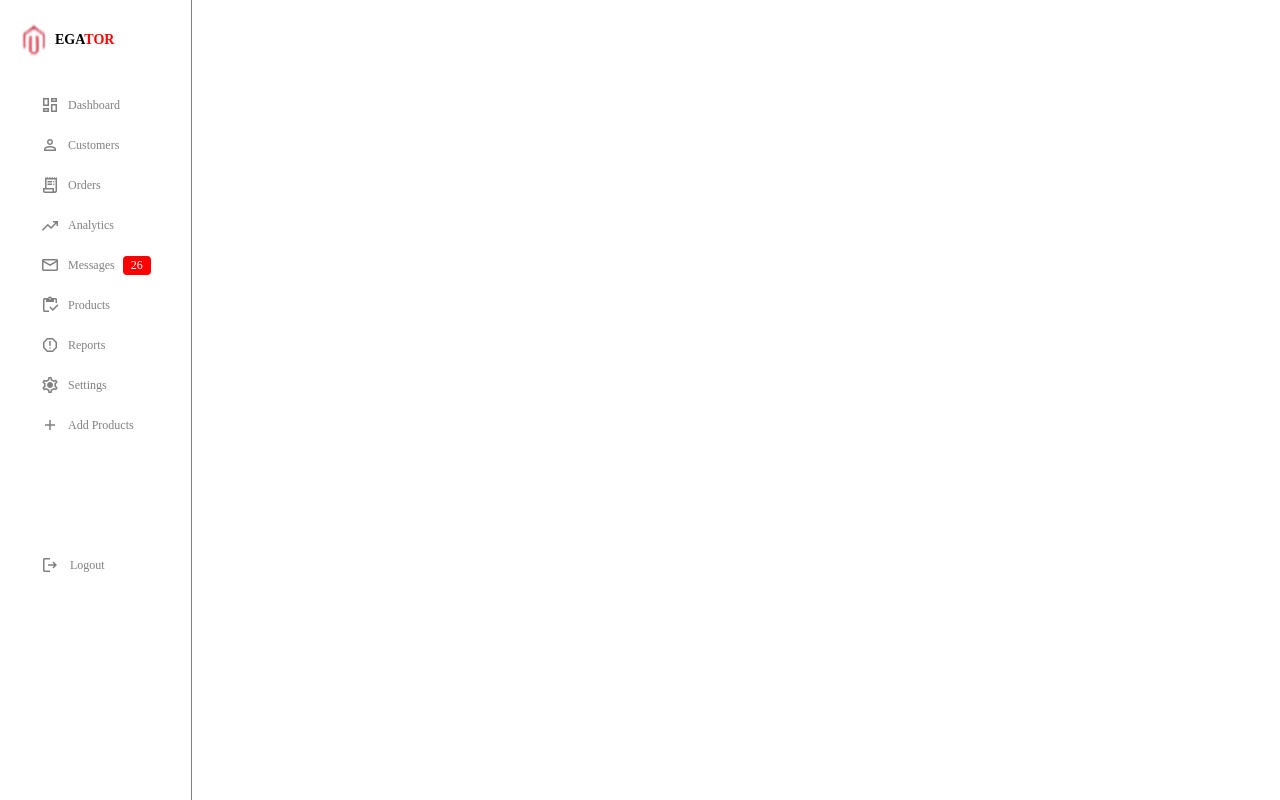
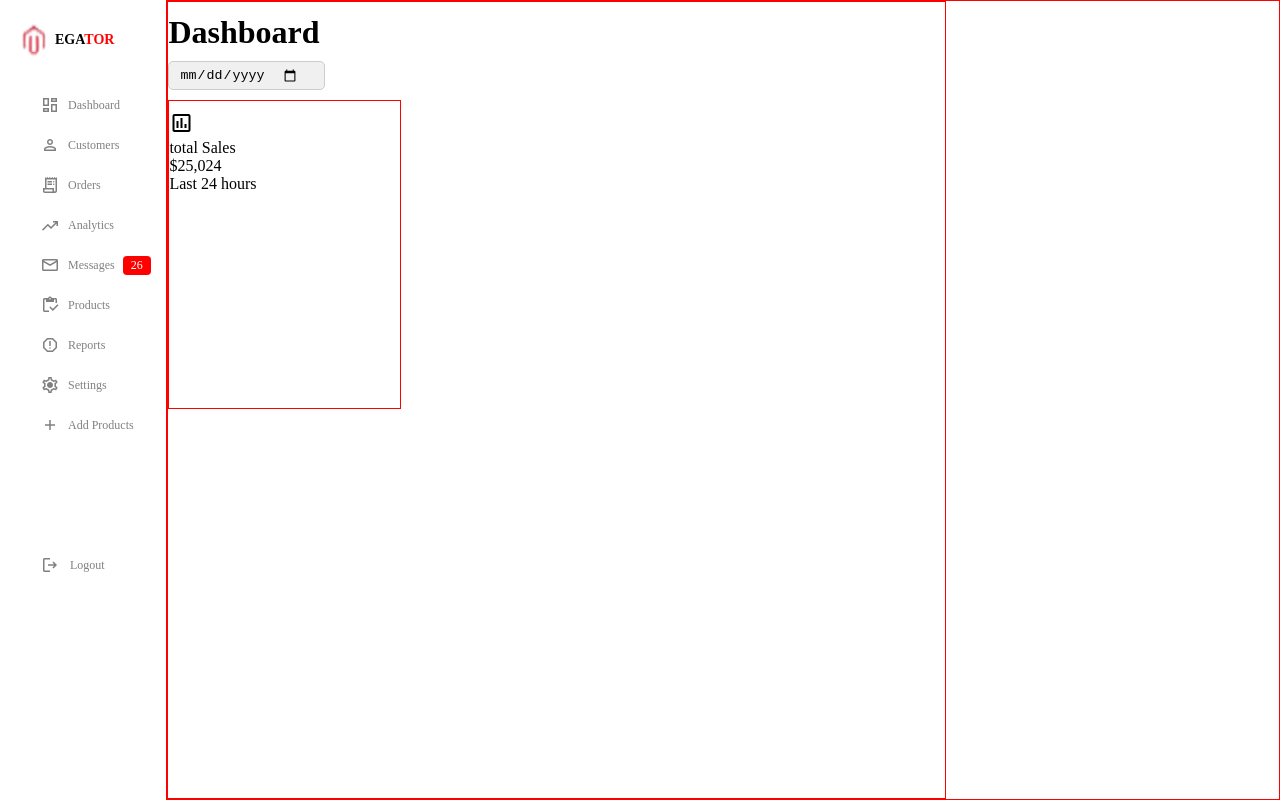
Before and after one commit to DanielSantosAraujo/Dashboard-Page, a plain HTML site: page index.html in a window 1280 px wide. Drawn offline with nearby package versions, Linux system fonts and the light colour scheme.

Commit message:
Começando meio da página

```diff
--- a/index.html
+++ b/index.html
@@ -100,9 +100,47 @@
         </div>
 
         <div class="direita">
+            <div class="left">
+                <div class="top">
+                    <h1 class="titulo">Dashboard</h1>
+                    <input type="date">
+                </div>
+                <div class="middle">
+                    <div class="d1">
+                        <div class="d1esquerda">
+                            <span class="material-symbols-outlined">
+                                insert_chart
+                            </span>
+                            <p>total Sales</p>
+                            <p>$25,024</p>
+                            <p>Last 24 hours</p>
+                        </div>
+                        <div class="d1direita"></div>
+
+                    </div>
+                    <div class="d2">
+
+                    </div>
+                    <div class="d3">
+
+                    </div>
+                </div>
+                <div class="undermiddle">
 
                 </div>
             </div>
+            <div class="right">
+                <div class="top">
+
+                </div>
+                <div class="middle">
+
+                </div>
+                <div class="undermiddle">
+
+                </div>
+            </div>
+
         </div>
     </div>
 
--- a/style.css
+++ b/style.css
@@ -6,6 +6,7 @@
 
 .container {
     display: flex;
+    flex-direction: row;
 }
 
 /* #FF00FF  8800FF*/
@@ -13,13 +14,13 @@
     display: flex;
     flex-direction: column;
     background-color: white;
-    width: 15%;
+    width: 13%;
     height: 100vh;
     /* padding: 10px; */
-    border-right: 1px solid gray;
+    border-right: 0px solid gray;
 }
 
-.topo {
+.esquerda .topo {
     /* margin: 0px 20px 20px 0px; */
     display: flex;
     align-items: center;
@@ -28,7 +29,7 @@
     padding: 20px;
 }
 
-.topo .botao{
+.esquerda .topo .botao{
     display: flex;
     align-items: center;
     justify-content: center;
@@ -45,7 +46,7 @@
 
 
 
-.meio {
+.esquerda .meio {
     display: flex;
     flex-direction: column;
     /* align-items: start; */
@@ -129,10 +130,50 @@
 }
 
 
-/* .to{
-display: flex;
-flex-direction: column;
-justify-content: center;
-width: 100%;
-height: 100vh;
-} */
+.direita  {
+    display: flex;
+    height: 100vh;
+    width: 87%;
+    border: 1px solid red;
+}
+
+.direita .left{
+    display: flex;
+    flex-direction: column;
+    border: 1px solid red;
+    width: 70%;
+}
+
+.direita .left .top {
+    display: block;
+    /* flex-direction: row; */
+    padding-top: 12px;
+    justify-content: space-between;
+}
+
+.direita .left .top input {
+    margin-top: 10px;
+    border-radius: 5px;
+    background-color: #f0f0f0;
+    border: 1px solid #ccc;
+    align-items: start;
+    padding-left: 10px;
+    padding-right: 25px;
+    padding-top: 5px;
+    padding-bottom: 5px;
+}
+
+.left .middle{
+    display: flex;
+    flex-direction: row;
+    height: 40%;
+    padding-top: 10px;
+}
+
+.d1{
+    display: flex;
+    flex-direction: column;
+    border: 1px solid red;
+    width: 30%;
+    padding-top: 10px;
+}
```
